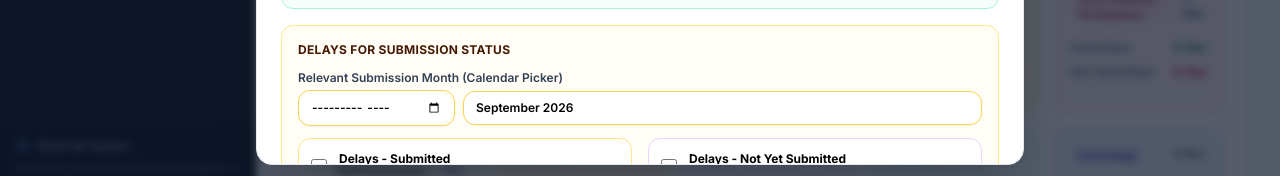
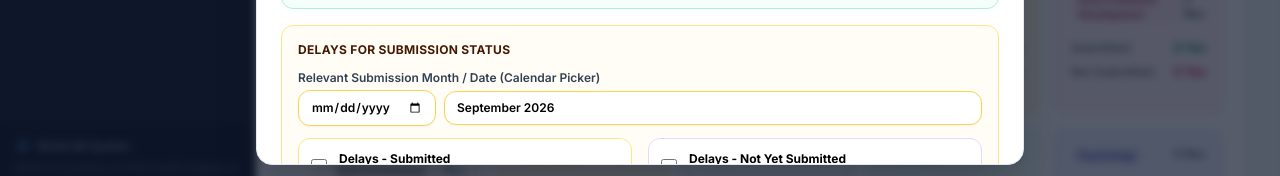
Before and after one commit to ksangeeth1234/BCAS-Results-Submission-Progress-Report-System, a Next.js app: page / in a window 1280 px wide. Both pictures are taken after a click on the button "Add Submission". Shown: the part 594-770 px from the top of the page. Built offline with nearby package versions, Linux system fonts and the light colour scheme; no server answers; the database is empty.

Commit message:
Add files via upload

```diff
--- a/src/components/RecordFormModal.tsx
+++ b/src/components/RecordFormModal.tsx
@@ -398,29 +398,29 @@ export const RecordFormModal: React.FC<RecordFormModalProps> = ({
 
               <div>
                 <label className="block text-xs font-semibold text-slate-700 mb-1">
-                  Relevant Submission Month (Calendar Picker)
+                  Relevant Submission Month / Date (Calendar Picker)
                 </label>
                 <div className="flex items-center space-x-2">
                   <input
-                    type="month"
-                    value={formData.relevant_submission_month?.includes('-') ? formData.relevant_submission_month : ''}
+                    type="date"
                     onChange={(e) => {
                       if (e.target.value) {
-                        const [yr, mo] = e.target.value.split('-');
-                        const dateObj = new Date(Number(yr), Number(mo) - 1, 1);
+                        const [yr, mo, dy] = e.target.value.split('-').map(Number);
+                        const dateObj = new Date(yr, mo - 1, dy);
+                        const dayNum = dateObj.getDate();
                         const monthName = dateObj.toLocaleString('en-US', { month: 'long' });
-                        setFormData({ ...formData, relevant_submission_month: `${monthName} ${yr}` });
+                        setFormData({ ...formData, relevant_submission_month: `${dayNum} ${monthName} ${yr}` });
                       }
                     }}
-                    className="bg-white border border-amber-300 rounded-xl text-xs py-2 px-3 text-black font-semibold focus:ring-2 focus:ring-amber-500 focus:outline-none shadow-sm"
-                    title="Click calendar icon to pick month & year"
+                    className="bg-white border border-amber-300 rounded-xl text-xs py-2 px-3 text-black font-semibold focus:ring-2 focus:ring-amber-500 focus:outline-none shadow-sm cursor-pointer"
+                    title="Click calendar icon to pick exact date (e.g. 12 November 2026)"
                   />
                   <input
                     type="text"
                     value={formData.relevant_submission_month || ''}
                     onChange={(e) => setFormData({ ...formData, relevant_submission_month: e.target.value })}
                     className="flex-1 bg-white border border-amber-300 rounded-xl text-xs py-2 px-3 text-black font-semibold focus:ring-2 focus:ring-amber-500 focus:outline-none shadow-sm"
-                    placeholder="e.g. August 2026 or select from calendar picker on left"
+                    placeholder="e.g. 12 November 2026 or select from calendar picker on left"
                   />
                 </div>
               </div>
```
